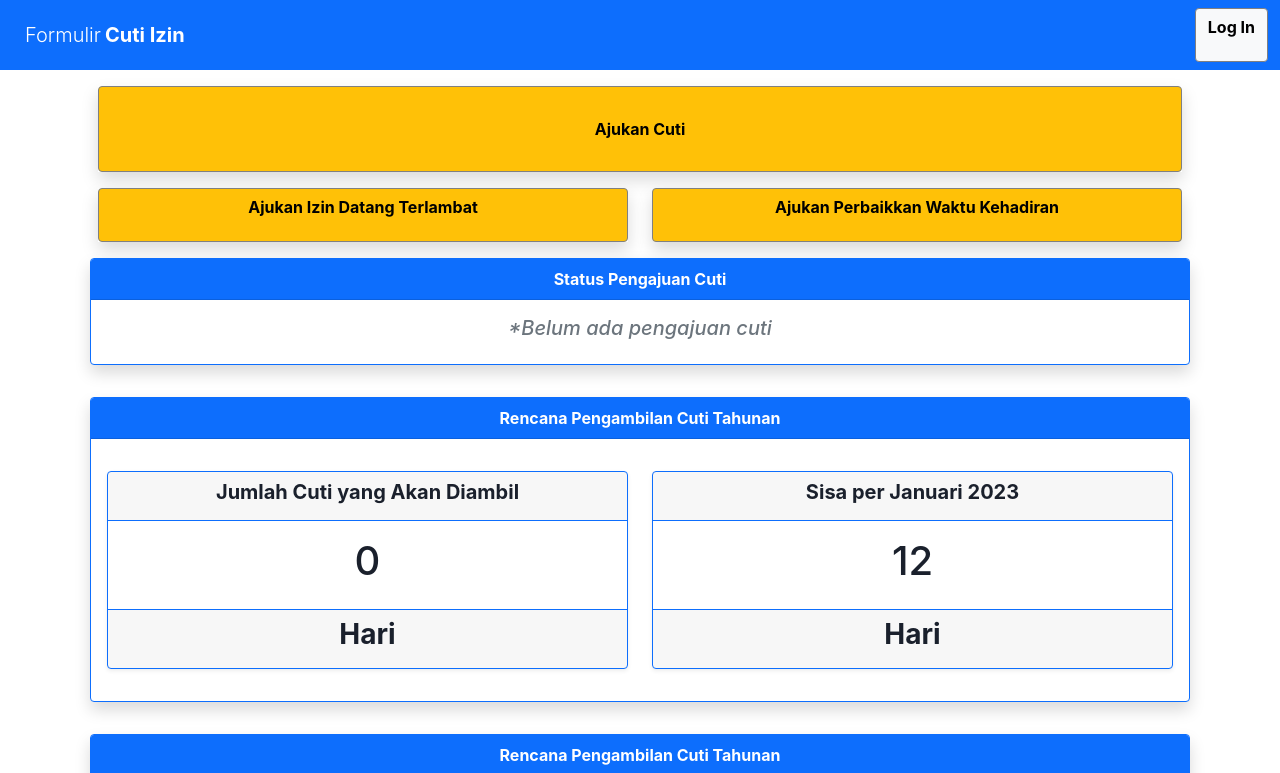
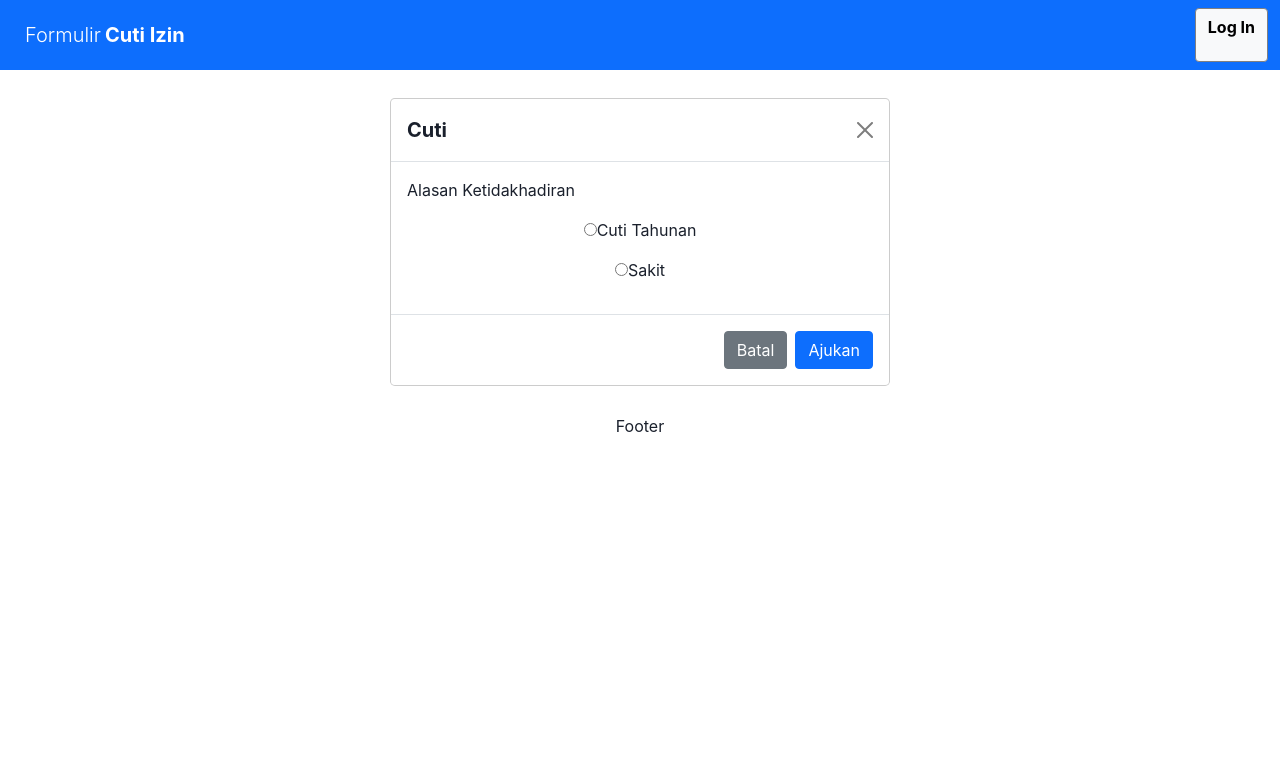
Before and after one commit to frztmr/form-cuti-izin-bia, a React (Create React App) app: page / in a window 1280 px wide. Shown: the top 773 px of the page. Built offline with nearby package versions, Linux system fonts and the light colour scheme.

Commit message:
added some minor change

```diff
--- a/public/index.html
+++ b/public/index.html
@@ -37,7 +37,7 @@
     crossorigin="anonymous"></script>
 
   <!-- END OF BOOTSTRAP DEPENDENCY -->
-  <title>IndofoodHRD - Formulir Cuti, Izin, dan Perbaikan Waktu Kehadiran</title>
+  <title>BIA - Formulir Cuti, Izin, dan Perbaikan Waktu Kehadiran</title>
 </head>
 
 <body>
--- a/src/App.js
+++ b/src/App.js
@@ -4,7 +4,7 @@ import './App.css';
 //components
 import Navbar from './Component/Navbar';
 import Footer from './Component/Footer'
-
+import AjuanCutiModal from './Component/AjuanCutiModal'
 
 
 //pages
@@ -16,9 +16,9 @@ function App() {
     <div className="App">
       <Navbar />
 
-
+      <AjuanCutiModal />
       {/* <LoginPage /> */}
-      <HomePage />
+      {/* <HomePage /> */}
 
 
 
--- /dev/null
+++ b/src/Component/AjuanCutiModal.jsx
@@ -0,0 +1,90 @@
+import React from "react";
+// import {
+//     Modal,
+//     ModalOverlay,
+//     ModalContent,
+//     ModalHeader,
+//     ModalFooter,
+//     ModalBody,
+//     ModalCloseButton,
+// } from '@chakra-ui/react'
+
+const AjuanCutiModal = (props) => {
+
+
+
+    return (
+        <div className="container">
+            <div class=" " tabindex="-1">
+                <div class="modal-dialog modal-dialog-centered">
+                    <div class="modal-content">
+                        <div class="modal-header">
+                            <h5 class="modal-title fw-bold"
+                                id="modalVerticallyCenteredLabel"
+                            >
+                                Cuti
+                            </h5>
+                            <button
+                                type="button"
+                                class="btn-close"
+                                aria-label="Close"
+                            ></button>
+                        </div>
+                        <div class="modal-body">
+
+
+
+                            <div className="text-start col-12 ">
+                                {/* <p>Tanggal Meninggalkan Pekerjaan</p>
+                                <p>Jumlah Ketidakhadiran</p> */}
+                                <p>Alasan Ketidakhadiran</p>
+                            </div>
+
+                            <div className="">
+                                <div className="row">
+                                    <div className="col-12">
+                                        <input
+                                            type="radio"
+                                            id="html"
+                                            name="alasan"
+                                            value="HTML" />
+                                        <label for="CutiTahunan">
+                                            <p className="p">
+                                                Cuti Tahunan
+                                            </p>
+                                        </label>
+                                        <br />
+                                    </div>
+                                    <div className="col-12">
+                                        <input
+                                            type="radio"
+                                            id="html"
+                                            name="alasan"
+                                            value="Sakit" />
+                                        <label for="Sakit">
+                                            <p className="p">
+                                                Sakit
+                                            </p>
+                                        </label>
+                                        <br />
+                                    </div>
+
+                                </div>
+                            </div>
+
+
+
+
+                        </div>
+                        <div class="modal-footer">
+                            <button type="button" class="btn btn-secondary">Batal</button>
+                            <button type="button" class="btn btn-primary">Ajukan</button>
+                        </div>
+                    </div>
+                </div>
+            </div>
+        </div>
+    )
+}
+
+export default AjuanCutiModal;
```
Also changed, not shown: src/Component/IzinTerlambatModal.jsx (added, +21 -0 lines), src/Component/PerbaikanKehadiranModal.jsx (renamed from src/Pages/PerbaikanKehadiranModal.jsx, +9 -1 lines), src/Pages/AjuanCutiModal.jsx (deleted, +0 -13 lines), src/Pages/PerbaikanPage.jsx (deleted, +0 -14 lines), src/Pages/TerlambatPage.jsx (deleted, +0 -14 lines), src/Pages/IzinTerlambatModal.jsx (deleted).
